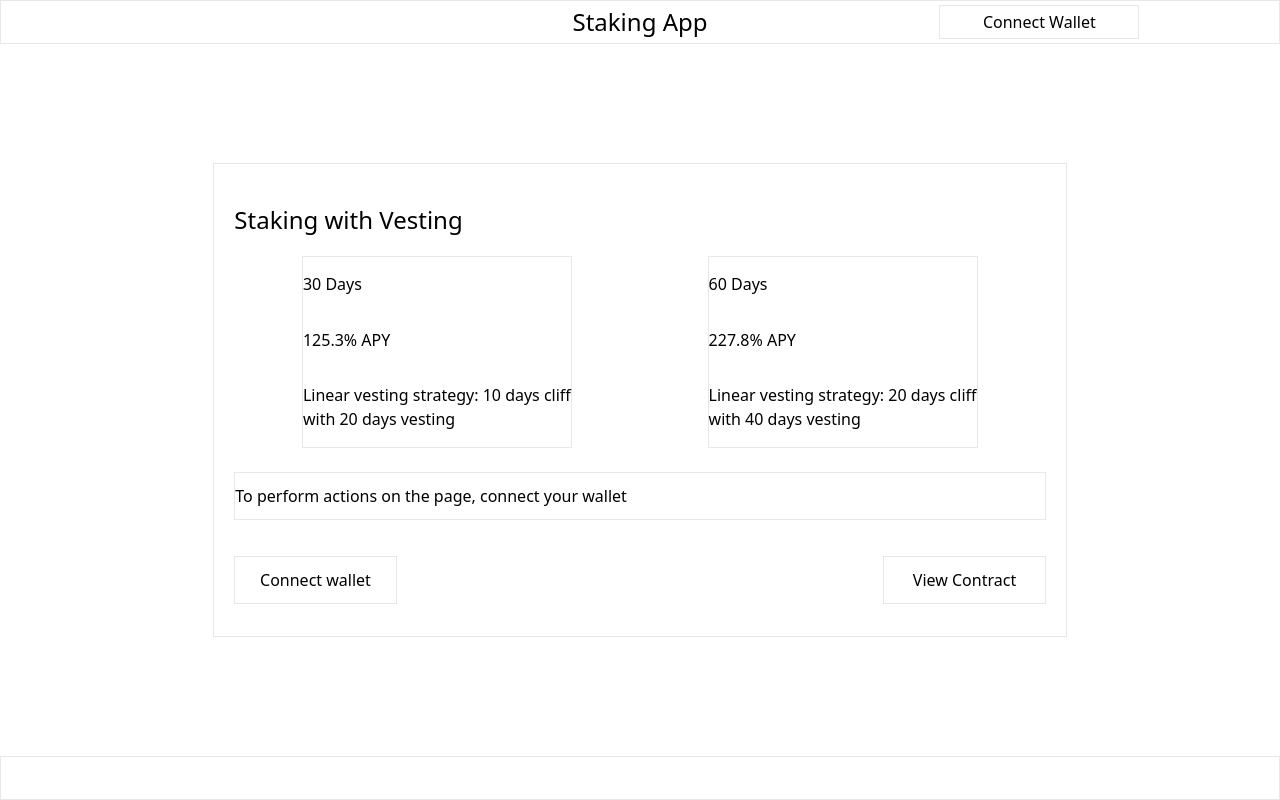
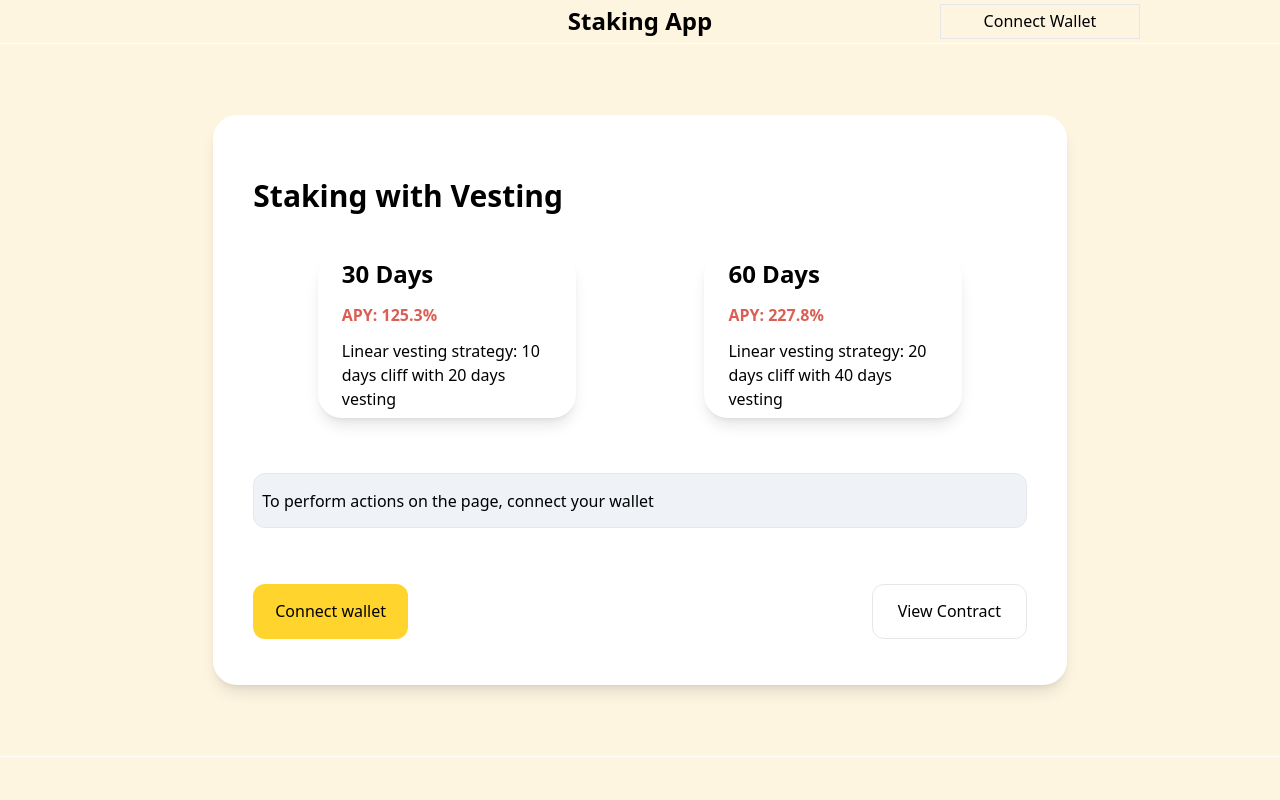
Before and after one commit to PiroDev/vesting-staking-frontend, a Vue app: page / in a window 1280 px wide. Built offline with nearby package versions, Linux system fonts and the light colour scheme.

Commit message:
add styles for staking box

```diff
--- a/src/App.vue
+++ b/src/App.vue
@@ -1,15 +1,15 @@
 <template>
-  <div class="h-12 px-10 py-1 border">
+  <div class="h-12 px-10 py-1 border-b border-b-white bg-main-color-light">
     <the-header/>
   </div>
 
-  <div class="h-full flex justify-center items-center">
-    <div class="w-2/3 h-2/3 p-5 flex flex-col border">
+  <div class="h-full flex justify-center items-center bg-main-color-light">
+    <div class="w-2/3 h-4/5 pt-10 pb-8 px-10 flex flex-col bg-white rounded-3xl shadow-lg">
       <the-staking/>
     </div>
   </div>
 
-  <div class="h-12 p-1 border">
+  <div class="h-12 p-1 border-t border-t-white bg-main-color-light">
 
   </div>
 </template>
--- a/src/components/TheHeader.vue
+++ b/src/components/TheHeader.vue
@@ -2,7 +2,7 @@
   <div class="h-full flex justify-between">
       <div class="w-1/3"></div>
       <div class="w-1/3 flex justify-center items-center">
-        <div class="text-2xl">Staking App</div>
+        <div class="text-2xl font-semibold">Staking App</div>
       </div>
       <div class="w-1/3 flex justify-center">
         <user-wallet/>
--- a/src/components/TheStaking.vue
+++ b/src/components/TheStaking.vue
@@ -1,40 +1,41 @@
 <template>
   <div class="h-full w-full flex flex-col justify-between">
     <div class="h-1/6 w-full flex items-center justify-between">
-      <div class="text-2xl">Staking with Vesting</div>
+      <div class="text-3xl font-extrabold">Staking with Vesting</div>
     </div>
-    <div class="h-4/6 w-full flex flex-col justify-between">
-      <div class="h-2/3 flex justify-around">
-        <div v-for="staking in stakingStrategies" class="w-1/3 flex flex-col justify-around border">
-          <div>{{ staking.days }} Days</div>
-          <div>{{ staking.apy }} APY</div>
+    <div class="h-4/6 w-full flex flex-col justify-around">
+      <div class="h-3/6 flex justify-around">
+        <div v-for="staking in stakingStrategies" class="w-1/3 flex flex-col justify-around rounded-3xl px-6 shadow-lg ">
+          <div class="text-2xl font-bold">{{ staking.days }} Days</div>
+          <div class="text-[#db5f54] font-bold">APY: {{ staking.apy }}</div>
           <div>{{ staking.vesting }}</div>
         </div>
       </div>
 
-      <div class="h-2/6 flex flex-col" v-if="isWalletConnected">
+      <div class="h-1/4 flex flex-col justify-between" v-if="isWalletConnected">
         <div class="h-1/2 flex items-center">
-          <input type="text" v-model.number="stake" class="w-full border">
+            <input type="text" v-model.number="stake" class="w-full border border-gray-200 pl-2 py-3 rounded-lg focus:outline-none">
         </div>
-        <div class="h-1/2 flex items-center">
-          Reward for 30 days: 25 CRT
+        <div class="h-1/4 flex items-center">
+          <div>Reward for 30 days:</div>
+          <div class="text-[#db5f54] text-lg font-bold ml-2">25 CRT</div>
         </div>
       </div>
       <div class="h-2/6 flex items-center" v-else>
-        <div class="h-1/2 w-full flex items-center border">
+        <div class="h-1/2 pl-2 w-full flex items-center border border-gray-200 rounded-xl bg-selection-color">
           To perform actions on the page, connect your wallet
         </div>
       </div>
 
     </div>
     <div class="h-1/6 w-full flex justify-between items-center">
-      <div class="w-1/5 h-2/3 flex justify-center items-center border" v-if="isWalletConnected">
+      <div class="w-1/5 h-2/3 flex justify-center items-center bg-main-color rounded-xl" v-if="isWalletConnected">
         Stake
       </div>
-      <div class="w-1/5 h-2/3 flex justify-center items-center border" v-else @click="connectWallet">
+      <div class="w-1/5 h-2/3 flex justify-center items-center bg-main-color rounded-xl" v-else @click="connectWallet">
         Connect wallet
       </div>
-      <div class="w-1/5 h-2/3 flex justify-center items-center border">View Contract</div>
+      <div class="w-1/5 h-2/3 flex justify-center items-center border border-gray-200 rounded-xl">View Contract</div>
     </div>
   </div>
 </template>
--- a/tailwind.config.js
+++ b/tailwind.config.js
@@ -4,7 +4,14 @@ module.exports = {
     "./src/**/*.{vue,js}",
   ],
   theme: {
-    extend: {},
+    extend: {
+      colors: {
+        'main-color-light': '#fdf5e0',
+        'main-color': '#ffd42c',
+        'main-color-darker': '#e2ad06',
+        'selection-color': '#eff3f8'
+      },
+    },
   },
   plugins: [],
 }
```
